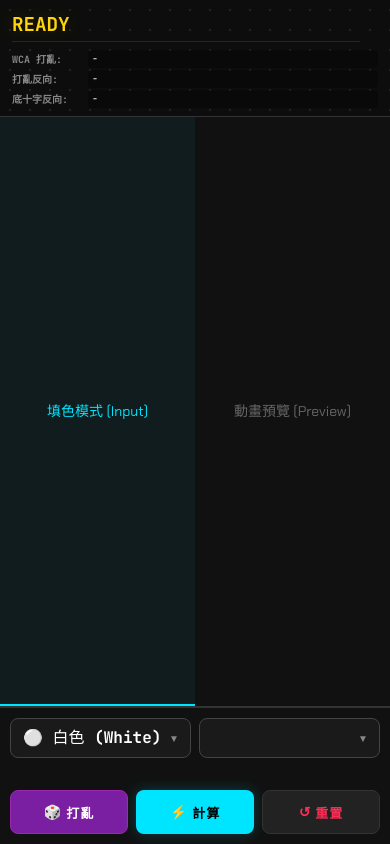
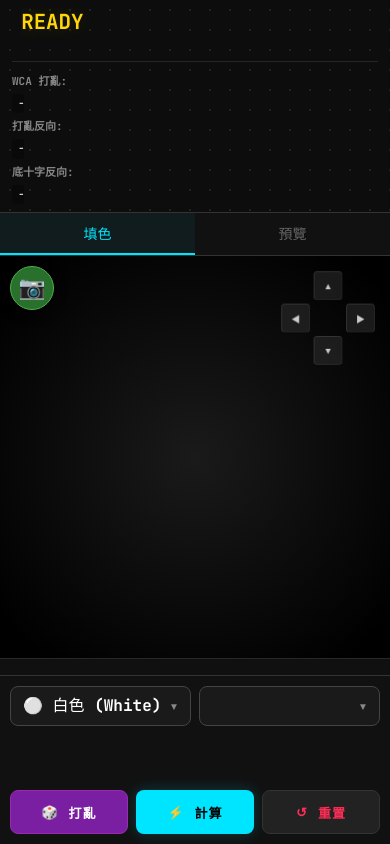
Before and after one commit to a1593711534-droid/cube-solver-app, a plain HTML site: page index.html in a window 390 px wide. Drawn offline with nearby package versions, Linux system fonts and the light colour scheme.

Commit message:
這裡寫您改了什麼

```diff
--- a/index.html
+++ b/index.html
@@ -107,8 +107,8 @@
         </section>
 
         <div class="mobile-tabs">
-            <button class="tab-btn active" onclick="switchMobileTab('input')">填色模式 (Input)</button>
-            <button class="tab-btn" onclick="switchMobileTab('preview')">動畫預覽 (Preview)</button>
+            <button class="tab-btn active" onclick="switchMobileTab('input')">填色</button>
+            <button class="tab-btn" onclick="switchMobileTab('preview')">預覽</button>
         </div>
 
         <section class="panel-3d">
--- a/style.css
+++ b/style.css
@@ -451,183 +451,11 @@
     z-index: 2;
 }
 
-
-/* --- 響應式設計 (手機/平板) --- */
-@media (max-width: 900px) {
-    .app-grid {
-        display: flex;
-        flex-direction: column;
-        height: 100dvh; /* 鎖定螢幕高度，避免捲動 */
-        overflow: hidden;
-    }
-
-    /* 1. 上方：公式結果區 (極致壓縮，只顯示結果) */
-    .panel-solution {
-        order: 1;
-        padding: 8px 12px;
-        min-height: auto;
-        flex-shrink: 0;
-        border-bottom: 1px solid #333;
-        z-index: 20;
-        gap: 0;
-    }
-
-    /* 手機版隱藏詳細資訊與標題，只留核心結果，爭取空間給 3D 方塊 */
-    .formula-details { display: none !important; }
-    .solution-header { display: none; }
-    #solution-text {
-        font-size: 1.4rem;
-        margin: 0;
-        padding: 4px 0;
-        max-height: none;
-        overflow: visible;
-    }
-
-    /* 2. 中間：3D 工作區 (核心操作區) */
-    .panel-3d {
-        order: 2;
-        flex: 1; /* 自動填滿剩餘空間 */
-        height: auto;
-        min-height: 0;
-        padding: 0; /* 移除邊距，讓方塊最大化 */
-        display: flex;
-        flex-direction: column;
-        background: #000;
-    }
-
-    .viewport-header { display: none; } /* 隱藏標籤佔位 */
-
-    .workspace-wrapper {
-        flex-direction: column;
-        gap: 0; /* 移除間隙 */
-        height: 100%;
-    }
-
-    .workspace-split {
-        width: 100%;
-        border-radius: 0; /* 移除圓角，滿版顯示 */
-        border: none;
-    }
-
-    /* [關鍵優化] 輸入填色區：移到最上方，佔據主要空間 */
-    .right-pane {
-        order: 1;
-        flex: 1; /* 佔據所有剩餘高度 */
-        min-height: 0; /* 允許壓縮 */
-        border-bottom: 1px solid #333;
-        position: relative;
-    }
-
-    /* 調整 3D 畫布背景，使其在手機上更融合 */
-    #canvas-wrapper {
-        background: radial-gradient(circle at center, #1a1a1a 0%, #000 90%);
-    }
-
-    /* [關鍵優化] 動畫預覽區：移到下方，縮小高度 */
-    .left-pane {
-        order: 2;
-        height: 120px; /* 固定高度，類似影片播放列 */
-        flex: none; /* 禁止伸縮 */
-        background: #050505;
-        border-top: 1px solid #333;
-    }
-
-    /* 調整預覽區內的播放器比例 */
-    twisty-player {
-        transform: scale(0.9); /* 稍微縮小以免擠壓 */
-    }
-    .pane-label { display: none; } /* 隱藏標籤 */
-
-    /* 3. 下方：控制面板 (操作區) */
-    .panel-controls {
-        order: 3;
-        border-right: none;
-        border-top: 1px solid var(--panel-border);
-        padding: 12px;
-        background: var(--panel-bg);
-
-        /* 確保按鈕區塊永遠可見，不被壓縮 */
-        flex-shrink: 0;
-        max-height: 45vh;
-        overflow-y: auto;
-
-        /* iPhone 底部安全區域適配 */
-        padding-bottom: calc(12px + env(safe-area-inset-bottom));
-        gap: 10px;
-    }
-
-    .panel-header { display: none; } /* 隱藏標題 */
-    .hint-text, .subtitle, .footer-note { display: none; } /* 隱藏說明文字 */
-
-    /* 設定選項排列：並排顯示以節省垂直空間 */
-    .control-section {
-        flex-direction: row;
-        flex-wrap: wrap;
-        gap: 8px;
-        padding-bottom: 8px;
-        margin: 0;
-        border: none;
-    }
-
-    .input-group {
-        flex: 1;
-        min-width: 45%;
-    }
-
-    .input-group label {
-        margin-bottom: 4px;
-        font-size: 11px;
-    }
-
-    /* [關鍵優化] 按鈕排列：2x2 格狀排列，更容易點擊且不佔高度 */
-    .action-buttons {
-        display: grid;
-        grid-template-columns: 1fr 1fr;
-        gap: 8px;
-        margin-top: 0;
-    }
-
-    /* 特別讓「掃描」與「計算」按鈕更顯眼 */
-    .btn-scan { grid-column: span 2; } /* 掃描按鈕橫跨整行 */
-
-    .btn {
-        height: 42px;
-        font-size: 14px;
-        margin: 0;
-        white-space: nowrap; /* 防止文字換行 */
-    }
-
-    /* 調整右側面板內的調色盤位置，確保在手指可及範圍 */
-    .palette-container {
-        padding: 8px;
-        background: rgba(17, 17, 17, 0.9);
-        backdrop-filter: blur(5px);
-        position: absolute;
-        bottom: 0;
-        left: 0;
-        width: 100%;
-        border-top: 1px solid rgba(255,255,255,0.1);
-    }
-
-    .palette-container label { display: none; } /* 隱藏 "選色" 標籤 */
-
-    .color-dot {
-        height: 32px; /* 稍微縮小高度 */
-        min-width: 15%;
-    }
-
-    /* 調整旋轉按鈕位置，避免擋住方塊 */
-    .rotate-controls {
-        top: 10px;
-        right: 10px;
-        transform: scale(0.9);
-    }
-}
-
-/* --- [新增] 相機掃描功能樣式 --- */
+/* --- 響應式設計 (手機/平板) 最終修復版 --- */
+/* --- [修正] 相機掃描功能與模態視窗樣式 --- */
 
 .btn-scan {
-    background: #2E7D32; /* 深綠色 */
+    background: #2E7D32;
     color: #fff;
     border: 1px solid #4CAF50;
 }
@@ -640,7 +468,7 @@
     width: 100%;
     height: 100%;
     background-color: #000;
-    z-index: 9999; /* 最上層 */
+    z-index: 9999;
     display: flex;
     flex-direction: column;
     align-items: center;
@@ -685,7 +513,7 @@
 
 .video-wrapper {
     position: relative;
-    width: 320px; /* 預設寬度 */
+    width: 320px;
     height: 320px;
     overflow: hidden;
     border-radius: 12px;
@@ -696,7 +524,7 @@
     width: 100%;
     height: 100%;
     object-fit: cover;
-    transform: scaleX(1); /* 視情況可能需要翻轉 */
+    transform: scaleX(1);
 }
 
 #grid-canvas {
@@ -717,7 +545,6 @@
     min-height: 20px;
 }
 
-/* 確認按鈕容器 */
 #button-container {
     position: absolute;
     bottom: 30px;
@@ -739,17 +566,9 @@
     box-shadow: 0 4px 6px rgba(0,0,0,0.3);
 }
 
-.confirm-btn {
-    background-color: var(--accent-color);
-    color: #000;
-}
+.confirm-btn { background-color: var(--accent-color); color: #000; }
+.retry-btn { background-color: #444; color: #fff; }
 
-.retry-btn {
-    background-color: #444;
-    color: #fff;
-}
-
-/* 手機版適配 */
 @media (max-width: 900px) {
     .video-wrapper {
         width: 90vw;
@@ -759,77 +578,122 @@
     }
 }
 
-/* --- [新增] 手機版 TAB 與懸浮按鈕樣式 (全域) --- */
-.mobile-tabs { display: none; } /* 電腦版預設隱藏 */
-.float-scan-btn { display: none; } /* 電腦版預設隱藏 */
+/* --- [修正] 懸浮相機按鈕 (PC/手機全域顯示) --- */
+.float-scan-btn {
+    display: flex; /* 強制顯示 */
+    position: absolute;
+    top: 15px;
+    left: 15px;
+    width: 44px;
+    height: 44px;
+    border-radius: 50%;
+    background: rgba(46, 125, 50, 0.9);
+    border: 1px solid #4CAF50;
+    color: #fff;
+    font-size: 22px;
+    align-items: center;
+    justify-content: center;
+    z-index: 100;
+    cursor: pointer;
+    backdrop-filter: blur(4px);
+    box-shadow: 0 4px 12px rgba(0,0,0,0.6);
+    transition: transform 0.2s, background 0.2s;
+}
 
-/* --- 響應式設計 (手機/平板) TAB 優化版 --- */
+.float-scan-btn:hover {
+    background: #4CAF50;
+    transform: scale(1.1);
+}
+
+.float-scan-btn:active {
+    transform: scale(0.95);
+}
+
+/* 電腦版隱藏手機分頁按鈕 */
+.mobile-tabs { display: none; }
+
+/* --- 響應式設計 (手機/平板) 最終修復版 --- */
 @media (max-width: 900px) {
+    /* 1. 外層容器：改為垂直排列 */
     .app-grid {
         display: flex;
         flex-direction: column;
-        height: 100dvh;
+        height: 100dvh; /* 鎖定視窗高度 */
+        width: 100vw;   /* 鎖定視窗寬度 */
+        max-width: 100vw;
         overflow: hidden;
     }
 
-    /* 1. 上方：公式結果區 (恢復顯示詳細資訊，但字體縮小) */
+    /* 2. 主操作區 (包含公式、TAB、3D) */
+    .main-column {
+        order: 1; /* 排在控制面板上方 */
+        flex: 1;  /* 自動佔據剩餘高度 (關鍵：這讓 3D 區有空間) */
+        display: flex;
+        flex-direction: column;
+        height: auto; /* 覆蓋原本的 grid 高度 */
+        overflow: hidden;
+        min-height: 0;
+    }
+
+    /* 3. 公式區：防止文字撐開畫面 */
     .panel-solution {
-        order: 1;
+        flex-shrink: 0; /* 固定高度 */
         padding: 8px 12px;
-        flex-shrink: 0; /* 不要壓縮 */
         border-bottom: 1px solid #333;
         z-index: 20;
-        min-height: auto;
-        display: block; /* 解除 flex center */
+        width: 100%;
+        max-width: 100%;
+        box-sizing: border-box;
     }
 
-    .solution-header { display: none; } /* 隱藏標題省空間 */
+    .solution-header { display: none; } /* 隱藏標題 */
 
-    .solution-content {
-        align-items: flex-start; /* 靠左對齊 */
+    #solution-text {
+        font-size: 1.3rem;
+        margin: 0;
+        text-align: left;
+        padding-bottom: 4px;
+        white-space: nowrap;
+        overflow: hidden;
+        text-overflow: ellipsis; /* 太長顯示... */
+    }
+
+    .formula-details {
+        display: flex !important;
+        flex-direction: column;
+        width: 100%;
         gap: 4px;
     }
 
-    #solution-text {
-        font-size: 1.2rem; /* 結果文字稍微縮小 */
-        margin: 0;
-        text-align: left;
+    .detail-row {
+        display: flex;
+        align-items: flex-start; /* 對齊頂部 */
+        gap: 6px;
+        font-size: 11px;
         width: 100%;
-        padding-bottom: 4px;
-        border-bottom: 1px solid rgba(255,255,255,0.1);
     }
 
-    /* 恢復顯示詳細公式，但極致壓縮行距 */
-    .formula-details {
-        display: flex !important;
-        width: 100%;
-        margin-top: 4px;
-        padding-top: 0;
-        border: none;
-        gap: 2px;
+    .detail-row .label {
+        min-width: 65px;
+        flex-shrink: 0;
     }
 
-    .detail-row {
-        flex-direction: row; /* 左右排列 */
-        align-items: center;
-        gap: 6px;
-        font-size: 10px; /* 字體縮小 */
+    /* [關鍵修正] 強制長文字換行，防止撐開螢幕 */
+    .detail-row .value {
+        font-family: var(--font-mono);
+        white-space: normal; /* 允許換行 */
+        word-break: break-all; /* 強制斷行 */
+        background: rgba(0,0,0,0.3);
+        padding: 2px 6px;
+        border-radius: 4px;
+        flex: 1; /* 佔滿剩餘寬度 */
+        width: 0; /* 配合 flex 讓斷行生效 */
     }
 
-    .detail-row .label { min-width: 70px; } /* 標籤固定寬度 */
-    .detail-row .value {
-        padding: 2px 4px;
-        font-size: 10px;
-        white-space: nowrap;
-        overflow-x: auto; /* 過長可滑動 */
-        width: auto;
-        flex: 1;
-    }
-
-    /* 2. TAB 分頁按鈕 */
+    /* 4. TAB 分頁 */
     .mobile-tabs {
-        order: 2;
         display: flex;
+        flex-shrink: 0;
         width: 100%;
         background: #111;
         border-bottom: 1px solid #333;
@@ -837,100 +701,89 @@
 
     .tab-btn {
         flex: 1;
-        background: transparent;
+        padding: 10px 0;
+        background: none;
         border: none;
         color: #666;
-        padding: 10px 0;
-        font-family: var(--font-tech);
+        border-bottom: 2px solid transparent;
         font-size: 14px;
-        border-bottom: 2px solid transparent;
-        transition: all 0.2s;
+        transition: 0.2s;
     }
-
     .tab-btn.active {
         color: var(--accent-color);
         border-bottom-color: var(--accent-color);
         background: rgba(0, 229, 255, 0.05);
     }
 
-    /* 3. 中間：3D 工作區 (TAB 切換邏輯) */
+    /* 5. 3D 工作區：填滿中間剩餘空間 */
     .panel-3d {
-        order: 3;
-        flex: 1;
+        flex: 1; /* 這是讓填色方塊出現的關鍵 */
         padding: 0;
         display: flex;
         flex-direction: column;
+        min-height: 0; /* 防止內容過多時無法壓縮 */
         background: #000;
-        position: relative;
+        overflow: hidden;
     }
 
     .viewport-header { display: none; }
 
     .workspace-wrapper {
+        flex: 1;
+        display: flex;
         flex-direction: column;
         height: 100%;
         width: 100%;
     }
 
-    /* 預設隱藏所有 Split Pane */
     .workspace-split {
         display: none !important;
         width: 100%;
         height: 100%;
+        border: none;
         border-radius: 0;
-        border: none;
     }
 
-    /* 只有加上 .active 的 Pane 才會顯示 (佔滿空間) */
     .workspace-split.active {
         display: flex !important;
     }
 
-    /* [Input Tab] 內容樣式 */
+    /* 調整填色區樣式 */
     .right-pane { position: relative; }
 
     #canvas-wrapper {
+        flex: 1; /* 填滿高度 */
+        width: 100%;
         background: radial-gradient(circle at center, #1a1a1a 0%, #000 90%);
+        overflow: hidden;
     }
 
-    /* [新增] 左上角懸浮相機按鈕 */
-    .float-scan-btn {
-        display: flex;
-        position: absolute;
-        top: 10px;
-        left: 10px;
-        width: 40px;
-        height: 40px;
-        border-radius: 50%;
-        background: rgba(46, 125, 50, 0.8); /* 半透明綠 */
-        border: 1px solid #4CAF50;
-        color: #fff;
-        font-size: 20px;
-        align-items: center;
-        justify-content: center;
-        z-index: 50;
-        backdrop-filter: blur(4px);
-        box-shadow: 0 4px 10px rgba(0,0,0,0.5);
+    /* 調整調色盤位置 */
+    .palette-container {
+        padding: 8px;
+        background: rgba(17,17,17,0.95);
+        border-top: 1px solid rgba(255,255,255,0.1);
     }
-    .float-scan-btn:active { transform: scale(0.9); background: #4CAF50; }
+    .palette-container label { display: none; }
+    .color-dot { height: 36px; }
 
-    /* 調整旋轉控制項位置，避免擋到相機 */
-    .rotate-controls { top: 10px; right: 10px; }
-
-    /* [Preview Tab] 內容樣式 */
+    /* 預覽區樣式 */
     .left-pane { background: #050505; }
-    twisty-player { transform: scale(1); } /* 恢復原大小 */
+    twisty-player { transform: scale(1); }
     .pane-label { display: none; }
 
-    /* 4. 下方：控制面板 (按鈕區) */
+    /* 6. 底部控制面板 */
     .panel-controls {
-        order: 4;
+        order: 2; /* 排在 Main Column 下方 */
+        flex-shrink: 0;
+        padding: 10px;
+        padding-bottom: calc(10px + env(safe-area-inset-bottom));
+        background: var(--panel-bg);
         border-top: 1px solid var(--panel-border);
-        padding: 10px;
-        background: var(--panel-bg);
-        flex-shrink: 0;
-        padding-bottom: calc(10px + env(safe-area-inset-bottom));
-        gap: 8px;
+        border-right: none;
+        width: 100%;
+        max-height: 40vh;
+        overflow-y: auto;
     }
 
     .panel-header, .hint-text, .subtitle, .footer-note, .input-group label { display: none; }
@@ -943,24 +796,33 @@
         border: none;
     }
 
-    .input-group { flex: 1; min-width: 0; }
+    .input-group { flex: 1; }
 
-    /* [關鍵] 底部按鈕：單行三分天下 */
+    /* 按鈕三分天下 */
     .action-buttons {
         display: grid;
-        grid-template-columns: 1fr 1fr 1fr; /* 三等分 */
+        grid-template-columns: 1fr 1fr 1fr;
         gap: 8px;
         margin-top: 0;
     }
 
-    /* 按鈕樣式微調 */
     .btn {
         height: 44px;
-        font-size: 13px; /* 字體稍小以容納文字 */
+        font-size: 13px;
+        margin: 0;
         padding: 0;
-        gap: 4px;
-        margin: 0;
     }
 
-    .btn .icon { font-size: 14px; }
+    /* 確保相機按鈕在手機上樣式正確 */
+    .float-scan-btn {
+        display: flex;
+        top: 10px;
+        left: 10px;
+    }
+
+    .rotate-controls {
+        top: 10px;
+        right: 10px;
+        transform: scale(0.9);
+    }
 }
```
